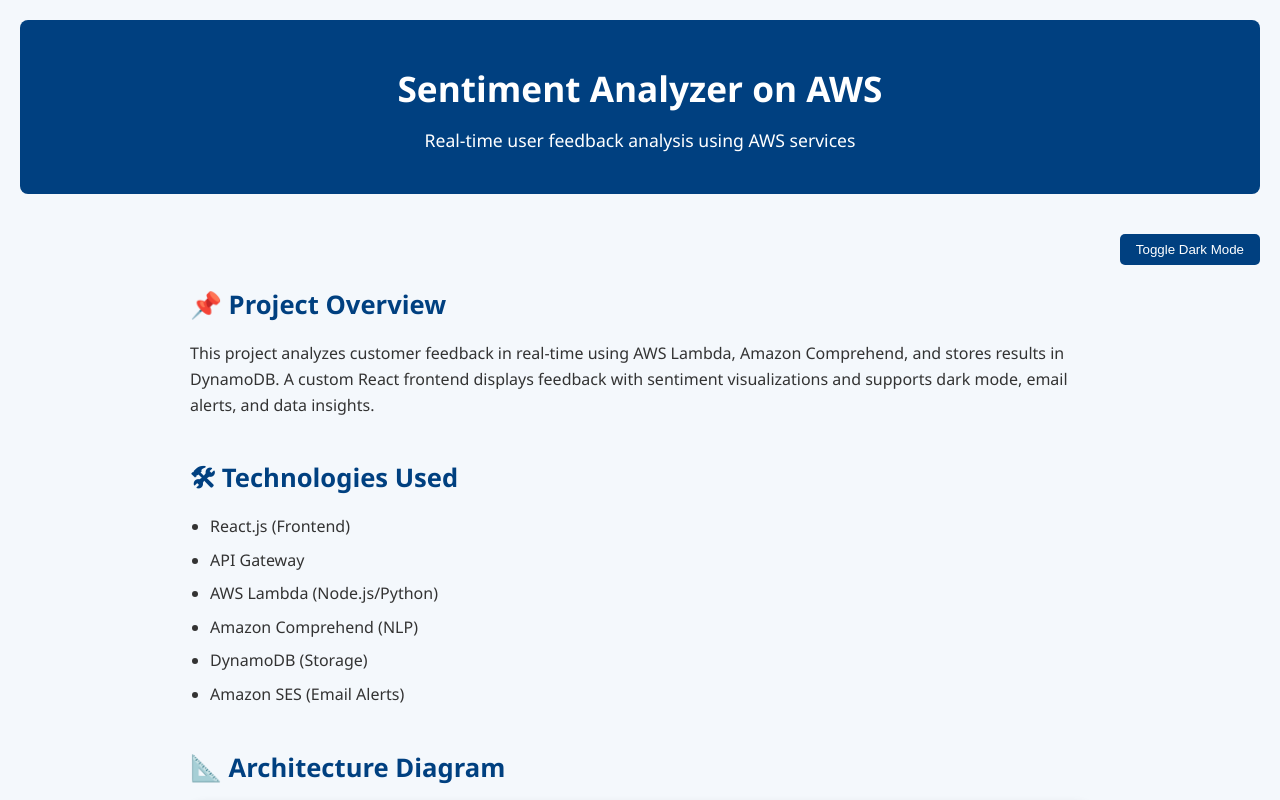
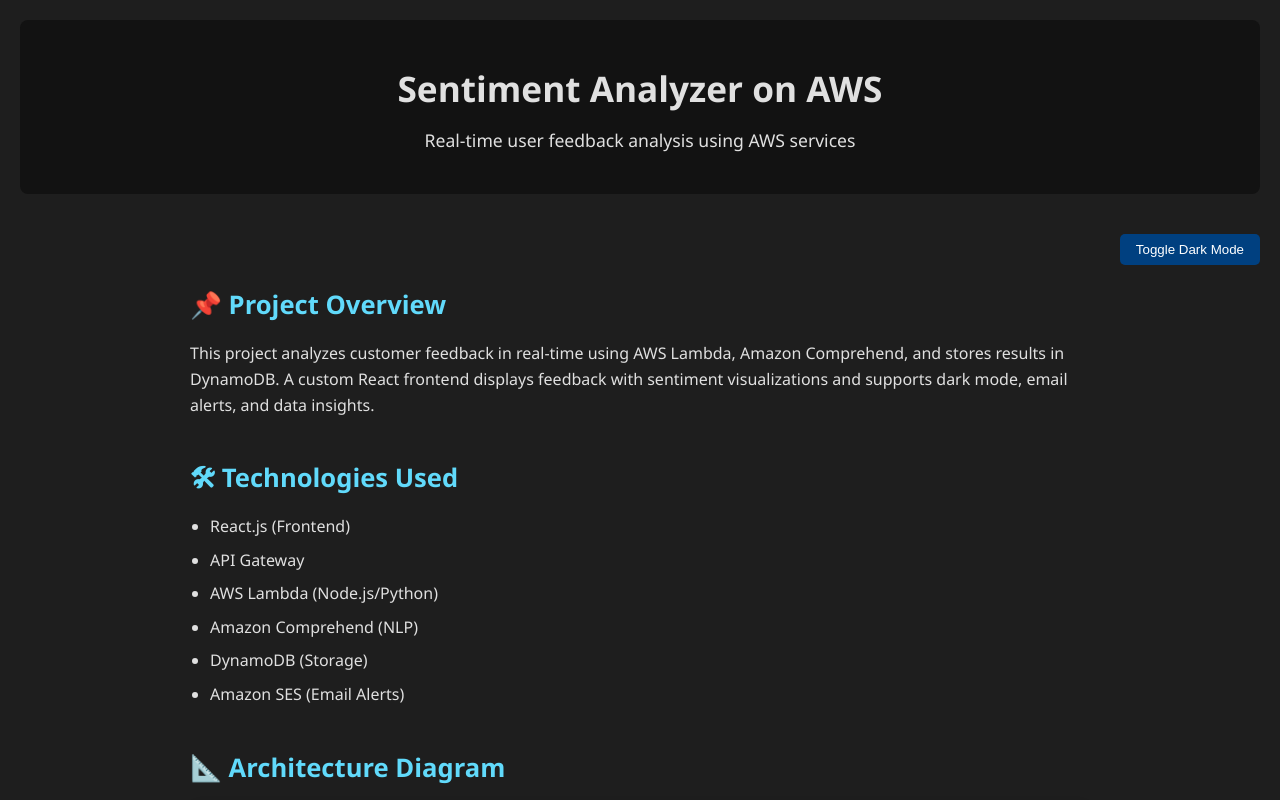
Before and after one commit to aryangirii/sentiment-analyzer-portfolio, a plain HTML site: page index.html in a window 1280 px wide. Both pictures are taken after a click on the button "Toggle Dark Mode". Shown: the top 800 px of the page. Drawn offline with Linux system fonts and the light colour scheme; grey boxes are pictures that could not be loaded.

Commit message:
Update style.css

```diff
--- a/style.css
+++ b/style.css
@@ -1,4 +1,4 @@
-/* Reset & Base Styles */
+/* === RESET & BASE STYLES === */
 * {
   box-sizing: border-box;
   margin: 0;
@@ -11,9 +11,10 @@ body {
   color: #333;
   line-height: 1.6;
   padding: 20px;
+  transition: background-color 0.3s ease, color 0.3s ease;
 }
 
-/* Header */
+/* === HEADER === */
 header {
   background-color: #004080;
   color: #fff;
@@ -21,6 +22,7 @@ header {
   text-align: center;
   border-radius: 8px;
   margin-bottom: 40px;
+  transition: background-color 0.3s ease, color 0.3s ease;
 }
 
 header h1 {
@@ -32,7 +34,22 @@ header p {
   font-size: 1.1rem;
 }
 
-/* Main Content */
+/* === DARK MODE TOGGLE BUTTON === */
+#theme-toggle {
+  padding: 8px 16px;
+  border-radius: 6px;
+  border: none;
+  background-color: #004080;
+  color: white;
+  cursor: pointer;
+  transition: background-color 0.3s ease, color 0.3s ease;
+}
+
+#theme-toggle:hover {
+  background-color: #003366;
+}
+
+/* === MAIN CONTENT === */
 main {
   max-width: 900px;
   margin: auto;
@@ -46,6 +63,7 @@ h2 {
   color: #004080;
   font-size: 1.6rem;
   margin-bottom: 15px;
+  transition: color 0.3s ease;
 }
 
 ul {
@@ -56,27 +74,62 @@ ul li {
   margin-bottom: 8px;
 }
 
-/* Image */
+/* === IMAGE STYLING === */
 img {
   max-width: 100%;
   border-radius: 10px;
   box-shadow: 0 4px 15px rgba(0, 0, 0, 0.1);
+  transition: box-shadow 0.3s ease;
 }
 
-/* Links */
+/* === LINKS === */
 a {
   color: #0066cc;
   text-decoration: none;
+  transition: color 0.3s ease;
 }
 
 a:hover {
   text-decoration: underline;
 }
 
-/* Footer */
+/* === FOOTER === */
 footer {
   text-align: center;
   margin-top: 60px;
   font-size: 0.9rem;
   color: #777;
+  transition: color 0.3s ease;
 }
+
+/* === DARK MODE STYLES === */
+body.dark {
+  background-color: #1e1e1e;
+  color: #e0e0e0;
+}
+
+body.dark header {
+  background-color: #121212;
+  color: #e0e0e0;
+}
+
+body.dark h2 {
+  color: #61dafb;
+}
+
+body.dark a {
+  color: #66c2ff;
+}
+
+body.dark footer {
+  color: #999;
+}
+
+body.dark #theme-toggle {
+  background-color: #ffffff;
+  color: #1e1e1e;
+}
+
+body.dark #theme-toggle:hover {
+  background-color: #dddddd;
+}
```
